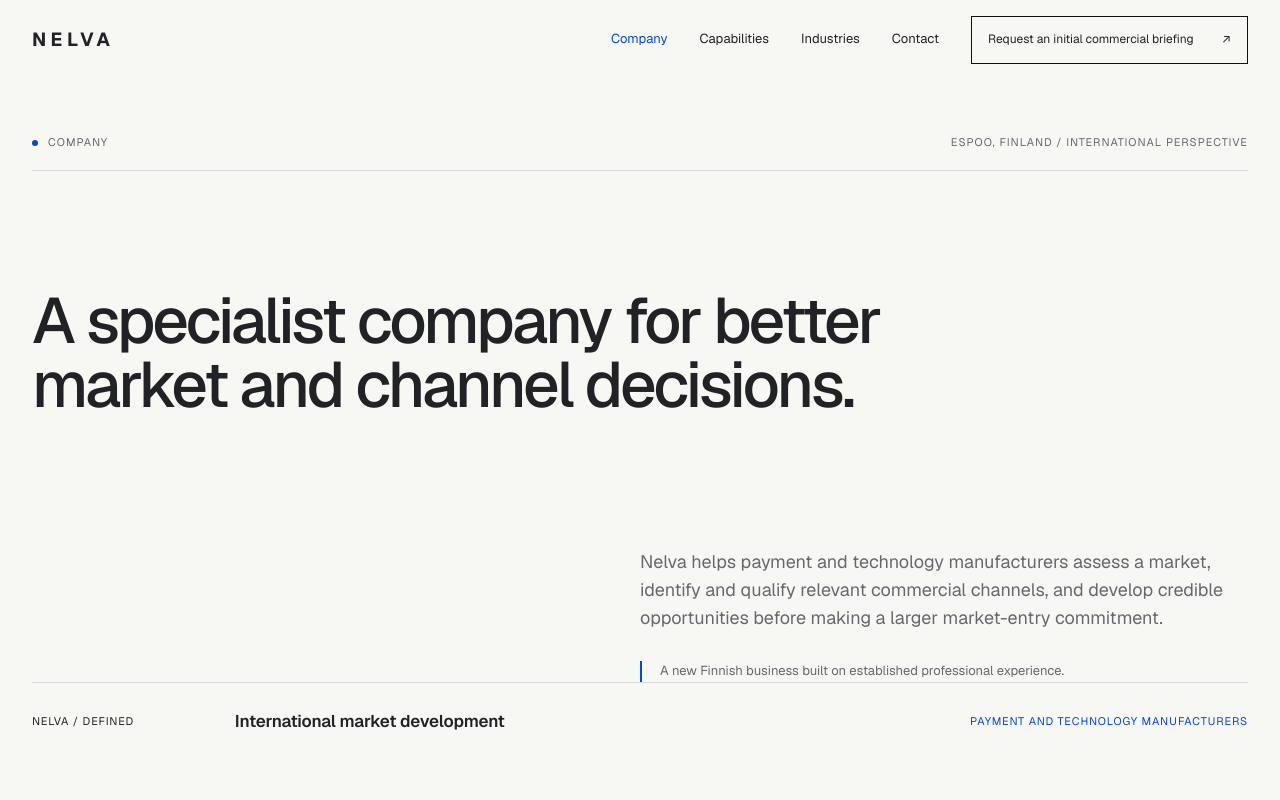
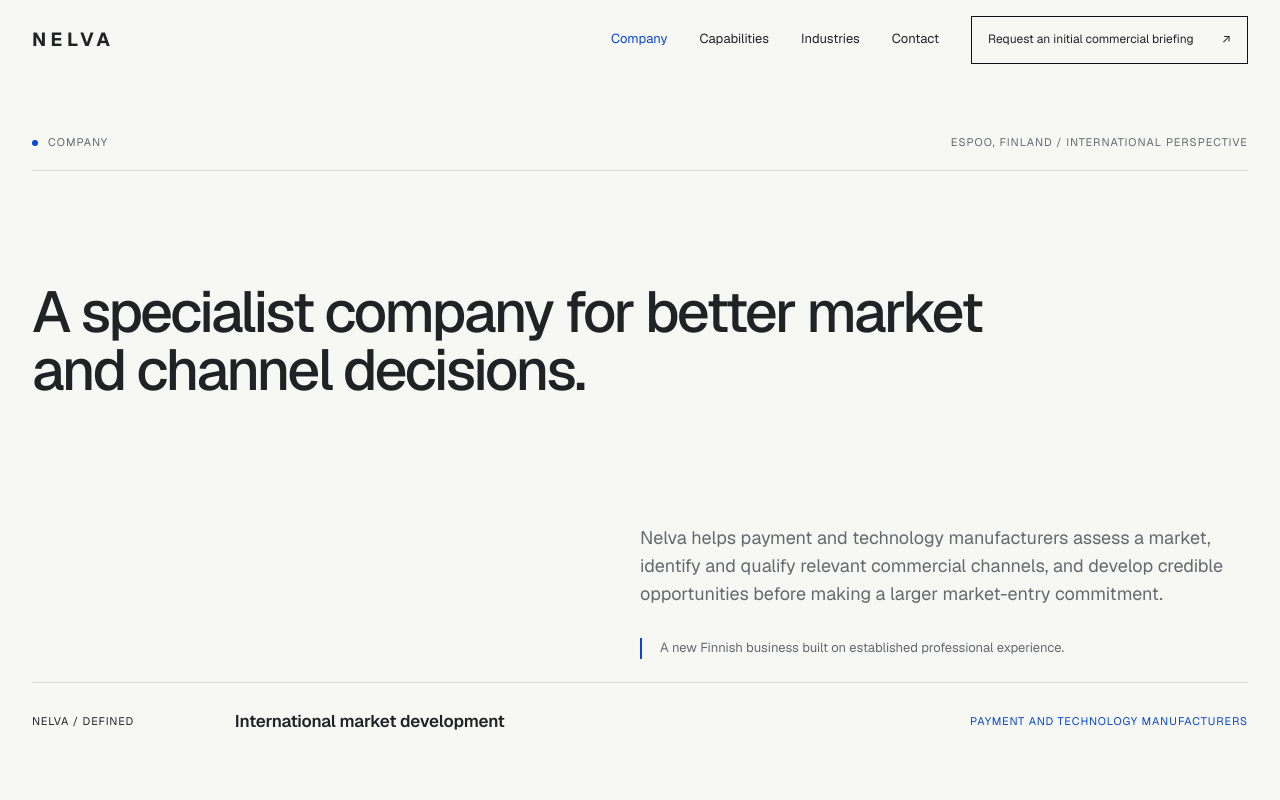
Before and after one commit to Maged-Mukred/Nelva, a Next.js app: page /company in a window 1280 px wide. Shown: the top 800 px of the page. Built offline with nearby package versions, Linux system fonts and the light colour scheme.

Commit message:
Update globals.css

```diff
--- a/app/globals.css
+++ b/app/globals.css
@@ -957,9 +957,9 @@
   .company-hero h1,
   .industries-hero h1,
   .contact-page-grid h1 {
-    font-size: clamp(48px, 5vw, 78px);
-    line-height: 1;
-    letter-spacing: -0.045em;
+    font-size: clamp(42px, 4.5vw, 68px);
+line-height: 1;
+letter-spacing: -0.045em;
     font-weight: 440;
   }
 
```
